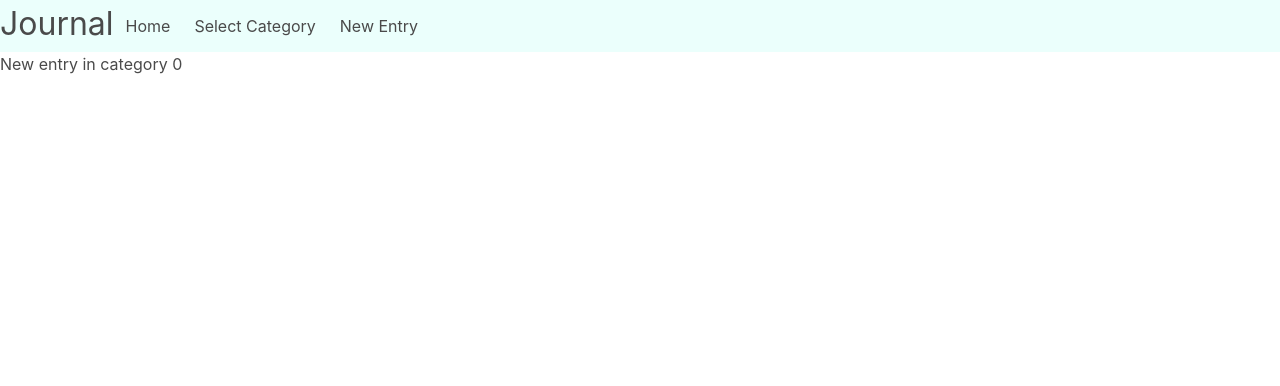
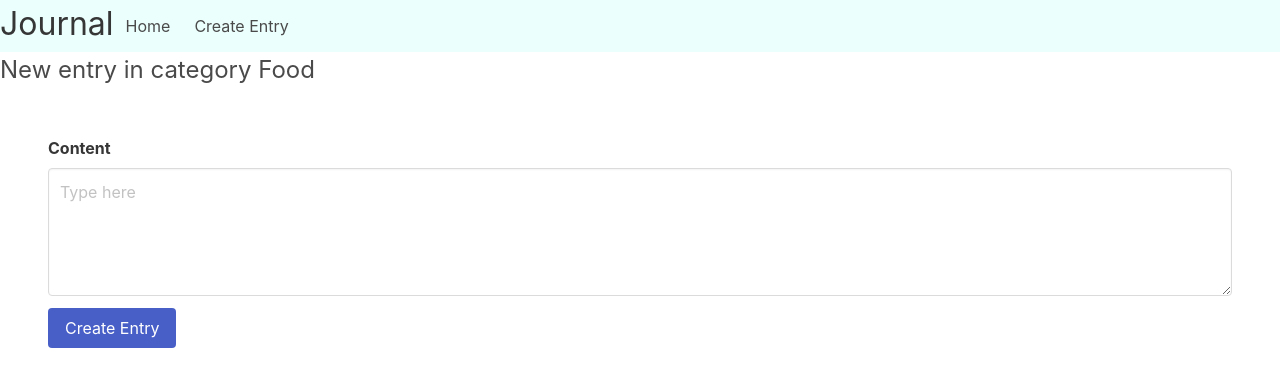
Before and after one commit to j-phey/coder-academy, a React (Vite) app in the folder javascript/journal/: page /entry/new/0 in a window 1280 px wide. Shown: the top 386 px of the page. Built offline with nearby package versions, Linux system fonts and the light colour scheme.

Commit message:
Refactored NewEntry; created addEntry in App

```diff
--- a/javascript/journal/src/components/App.jsx
+++ b/javascript/journal/src/components/App.jsx
@@ -1,11 +1,32 @@
-import React from 'react'
+import React, { useState } from 'react'
 import Home from './Home'
 import CategorySelection from './CategorySelection'
 import NewEntry from './NewEntry'
-import { BrowserRouter, Route, Routes } from 'react-router-dom'
+import { BrowserRouter, Route, Routes, useParams } from 'react-router-dom'
 import NavBar from './NavBar'
+import ShowEntry from './ShowEntry'
 
 const App = () => {
+  const [categories] = useState(["Food", "Gaming", "Coding", "Other"])
+  const [entries, setEntries] = useState([{category: 0, content: 'I like Pizza!'}])
+  const params = useParams()
+
+  function addEntry(cat_id, content) {
+      // 1. Create a entry object from user input
+      const newEntry = {
+          category: cat_id,
+          content: content,
+      }
+      // 2. Add new entry to the entries list
+      setEntries([...entries, newEntry])
+  }
+
+  // Higher Order Component (HOC)
+  function ShowEntryWrapper() {
+    const { id } = useParams()
+    return <ShowEntry entry={entries[id]} />
+  }
+
   return (
     <>
 
@@ -14,9 +35,11 @@ const App = () => {
 
         <Routes>
           <Route path='/' element={<p>Hello</p>} />
-          <Route path='/category' element={<CategorySelection />} />
+          <Route path='/category' element={<CategorySelection categories={categories}/>} />
           <Route path='/entry'>
-            <Route path='new/:cat_id' element={<NewEntry />} />
+            <Route path=':id' element={<ShowEntryWrapper />} />
+            {/* Pass in the categories array for the cat id to become the cat name in the front end i.e. for 'New entry in category Gaming' instead of 'New entry in category 1'*/}
+            <Route path="new/:cat_id" element={<NewEntry categories={categories} addEntry={addEntry} />} />
           </Route>
           <Route path='*' element={<h3>Page not found</h3>} />
         </Routes>
--- a/javascript/journal/src/components/CategorySelection.jsx
+++ b/javascript/journal/src/components/CategorySelection.jsx
@@ -1,8 +1,8 @@
-import React, { useState } from 'react'
+import React from 'react'
 import { Link } from 'react-router-dom'
 
-const CategorySelection = () => {
-  const [categories, setCategories] = useState(['Food', 'Gaming', 'Coding', 'Other'])
+const CategorySelection = ({categories}) => {
+
 
     return (
         <>
--- a/javascript/journal/src/components/NavBar.jsx
+++ b/javascript/journal/src/components/NavBar.jsx
@@ -12,8 +12,9 @@ const NavBar = () => {
   return (
         <nav className="navbar has-background-primary-light" role="navigation" aria-label="main navigation">
             <div className="navbar-brand">
+                <Link to ="/">
             <h1>Journal</h1>
-
+                </Link>
                 <a role="button" onClick={toggleHamburger} className="navbar-burger" aria-label="menu" aria-expanded="false" data-target="navbarBasicExample">
                     <span aria-hidden="true"></span>
                     <span aria-hidden="true"></span>
@@ -24,8 +25,8 @@ const NavBar = () => {
             <div id="navbarBasicExample" onClick={toggleHamburger} ref={navBarRef} className="navbar-menu">
                 <div className="navbar-start">
                     <Link to="/" className="navbar-item">Home</Link>
-                    <Link to="/category" className="navbar-item">Select Category</Link>
-                    <Link to="/entry/new" className="navbar-item">New Entry</Link>
+                    <Link to="/category" className="navbar-item">Create Entry</Link>
+                    {/* <Link to="/entry/new" className="navbar-item">Create New Entry</Link> */}
                 </div>
             </div>
         </nav>
--- a/javascript/journal/src/components/NewEntry.jsx
+++ b/javascript/journal/src/components/NewEntry.jsx
@@ -1,11 +1,39 @@
-import React from 'react'
+import React, { useState } from 'react'
 import { useParams } from 'react-router-dom'
 
-const NewEntry = () => {
+const NewEntry = ({ categories, addEntry }) => { // pass categories as a prop
     const params = useParams()
-    console.log(params)
+    const [entry, setEntry] = useState('')
 
-    return <h3>New entry in category {params.cat_id}</h3>
-}
+    function createEntry(e) {
+        e.preventDefault()
+        // Create a new entry
+        addEntry(params.cat_id, entry)
+        // 3. Clear input textarea
+        setEntry('')
+    }
+
+    return (
+    <>
+    {/* // Categories as a prop, cat.id as an index - renders on front end as 'New entry in category Gaming' */}
+    <h3>New entry in category {categories[params.cat_id]}</h3>
+    {/* form>(textarea+button) */}
+    {/* preventDefault prevents reload on button press */}
+    <form className="section" onSubmit={createEntry}>
+        <div className="field">
+            <label className="label">Content</label>
+            <div className="control">
+                <textarea className="textarea" value={entry} onChange={e => setEntry(e.target.value)} placeholder="Type here"></textarea>
+            </div>
+        </div>
+
+        <div className="field is-grouped">
+            <div className="control">
+                <button className="button is-link">Create Entry</button>
+            </div>
+        </div>
+    </form>
+    </>
+)}
 
 export default NewEntry
--- /dev/null
+++ b/javascript/journal/src/components/ShowEntry.jsx
@@ -0,0 +1,14 @@
+import React from 'react'
+
+const ShowEntry = ({ entry }) => {
+  return entry ? ( // If entry is truthy...
+    <>
+        <h3>{entry.content}</h3>
+        <p>Posted in {entry.category}</p>
+    </>
+  ) : ( // If entry not truthy...
+    <h3>Entry not found!</h3>
+  )
+}
+
+export default ShowEntry
--- a/javascript/journal/src/index.css
+++ b/javascript/journal/src/index.css
@@ -3,3 +3,7 @@
 h1 {
   font-size: 2rem;
 }
+
+h3 {
+  font-size: 1.5rem;
+}
```
